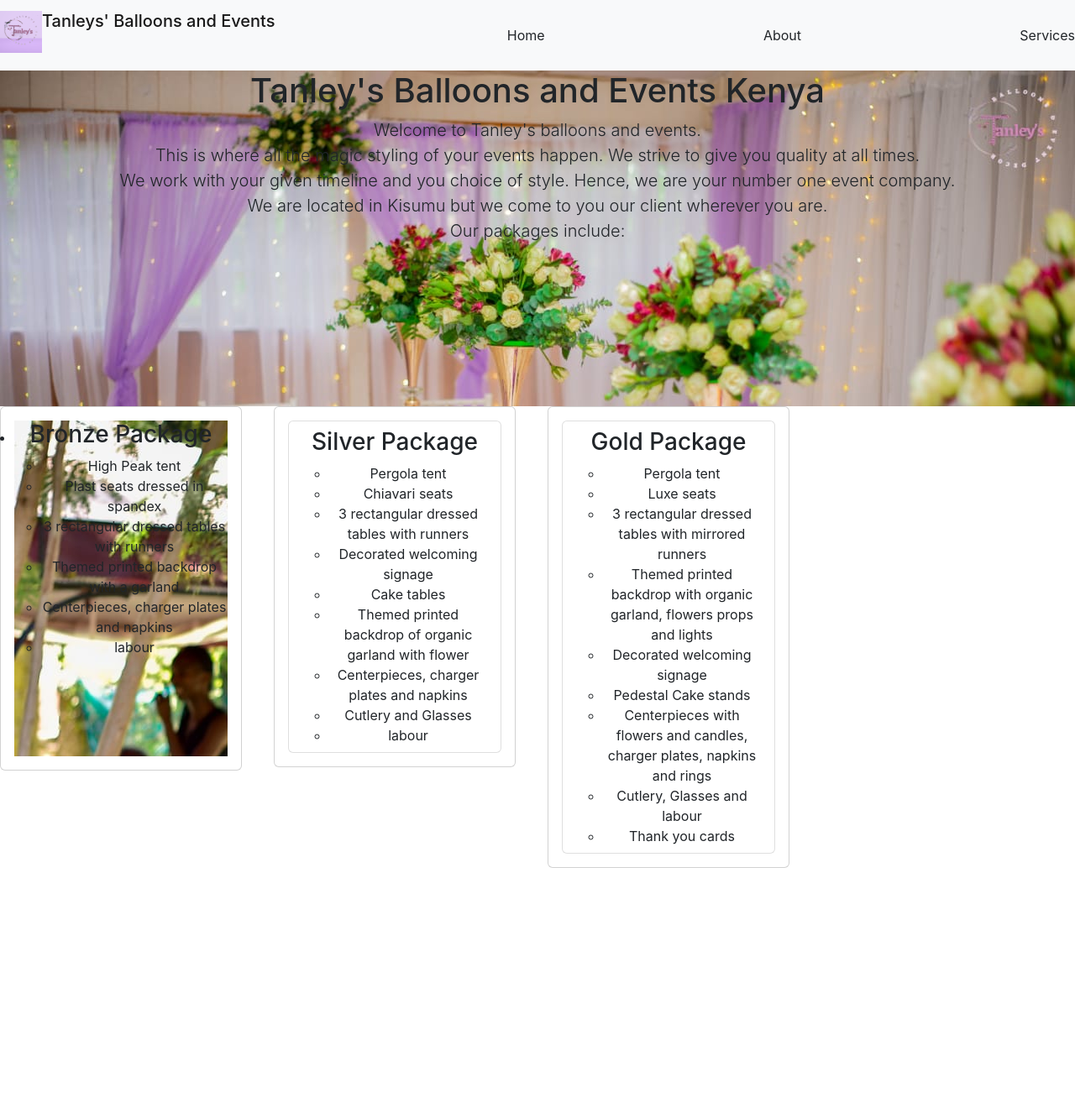
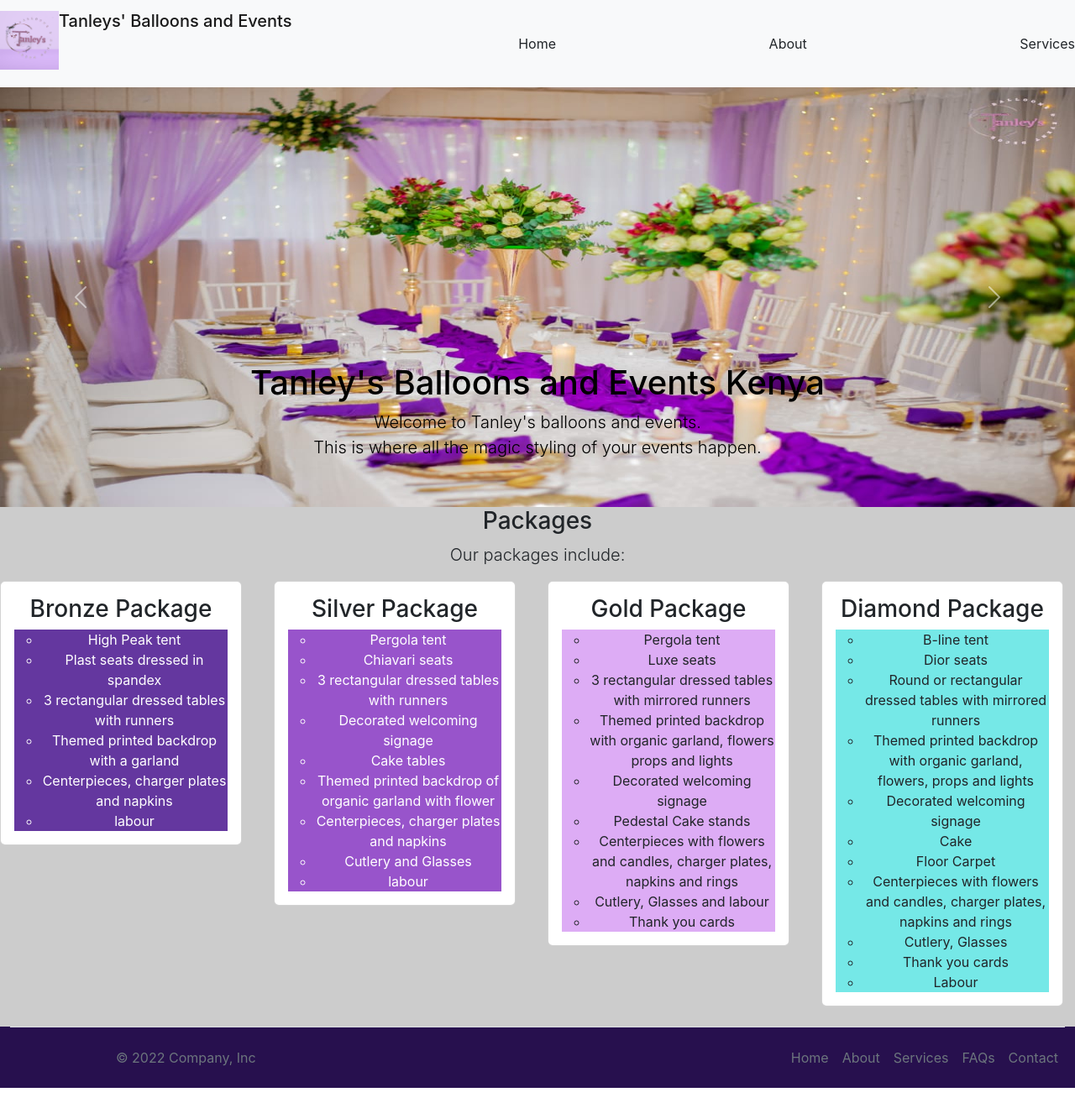
Before and after one commit to judithawino/tanleys-balloons-events, a React (Create React App) app: page / in a window 1280 px wide. Shown: the whole page at 84% size. Before the commit the page ends 1034 px from the top, so only its background shows below. Built offline with nearby package versions, Linux system fonts and the light colour scheme.

Commit message:
Added page footer, image slides and cards to hold a list

```diff
--- a/src/components/App.css
+++ b/src/components/App.css
@@ -1,60 +1,11 @@
 .App {
   text-align: center;
+  background-color: rgba(0,0,0,0.2);
 }
-
 #App-logo {
   max-width: 360px;
-  height: 50px;
+  height: 70px;
   pointer-events: none;
   padding: auto 0px 10px 15px;
   margin: 0px;
 }
-p {
-  text-align: center;
-  /* animation-duration: 16s;
-  animation-name: slide;
-  animation-timing-function: infinite; */
-}
-.home{
-  background-image: url(./images/table_setting.jpg);
-  height: 400px;
-  max-width: 100%;
-}
-.bronze{
-  background-image: url(./images/babyshower.jpg);
-  max-width: 100%;
-  height:400px
-}
-.unordered{
-  list-style: none;
-}
-
-/* @media (prefers-reduced-motion: no-preference) {
-  .App-logo {
-    animation: App-logo-spin infinite 20s linear;
-  }
-} */
-
-.App-header {
-  background-color: #282c34;
-  min-height: 100vh;
-  display: flex;
-  flex-direction: column;
-  align-items: center;
-  justify-content: center;
-  font-size: calc(10px + 2vmin);
-  color: white;
-}
-
-.App-link {
-  color: #61dafb;
-}
-
-@keyframes App-logo-spin {
-  from {
-    transform: rotate(0deg);
-  }
-  to {
-    transform: rotate(360deg);
-  }
-}
--- a/src/components/App.js
+++ b/src/components/App.js
@@ -13,7 +13,6 @@
     <div className="App">
 
       <Router>
-
         <div className="navbar bg-light">
           <h1 className="navbar-brand">
             <Link to="/logo_design"><img id="App-logo" src={logo_design} alt="Company Logo" className="d-inline-block align-text-top"></img></Link>
@@ -22,13 +21,35 @@
           <Link className="nav-link active" to="/about">About</Link>
           <Link className="nav-link active" to="/services">Services</Link>
         </div>
+
+
         <Routes>
           <Route exact path="/" element={<Home />}/>
           <Route exact path="/about" element={<About />}/>
           <Route excat path="/services" element={<Services />}/>
         </Routes>
+
+        <div>
+        <div className="container" style={{background:'#27104e', maxWidth:"100%"}}>
+        <footer className="d-flex flex-wrap justify-content-between align-items-center py-3 my-4 border-top" style={{width:'100%'}}>
+          <p className="col-md-4 mb-0 text-muted">© 2022 Company, Inc</p>
+
+          <Link to="/" className="col-md-4 d-flex align-items-center justify-content-center mb-3 mb-md-0 me-md-auto link-dark text-decoration-none">
+
+          </Link>
+
+          <ul className="nav col-md-4 justify-content-end">
+            <li className="nav-item"><Link to="/" className="nav-link px-2 text-muted">Home</Link></li>
+            <li className="nav-item"><Link to="/about" className="nav-link px-2 text-muted">About</Link></li>
+            <li className="nav-item"><Link to="/services" className="nav-link px-2 text-muted">Services</Link></li>
+            <li className="nav-item"><Link to="/faqs" className="nav-link px-2 text-muted">FAQs</Link></li>
+            <li className="nav-item"><Link to="contact" className="nav-link px-2 text-muted">Contact</Link></li>
+          </ul>
+        </footer>
+      </div>
+
+        </div>
       </Router>
-
 
     </div>
   );
--- a/src/components/Home.js
+++ b/src/components/Home.js
@@ -1,28 +1,77 @@
 import React from 'react';
 import babyshower from './images/babyshower.jpg'
+import balloon_hug from './images/balloon_hug.jpg';
+import img from './images/img.jpg'
+import lux from './images/lux.jpg'
+import table_setting from './images/table_setting.jpg'
 
 export default function Home(){
 
     return(
         <div>
-        <div className="home">
+            <div id="carouselExampleControls" className="carousel slide" data-bs-ride="carousel">
+                <div className="carousel-inner">
+                    <div className="carousel-item active" data-bs-interval="10000">
+                        <img src={table_setting} className="d-block w-100" alt="..." style={{height:500 +'px'}}/>
+                        <div className="carousel-caption d-none d-md-block" style={{color:'black'}}>
                             <h1>Tanley's Balloons and Events Kenya</h1>
                             <p className='lead'>Welcome to Tanley's balloons and events.<br/>
-             This is where all the magic styling of your events happen. We strive to give you quality at all times.<br/>
-             We work with your given timeline and you choice of style. Hence, we are your number one event company. <br/>
-             We are located in Kisumu but we come to you our client wherever you are.<br/>
-             Our packages include:
+                                This is where all the magic styling of your events happen.
                             </p>
                         </div>
+                    </div>
+                    <div className="carousel-item" data-bs-interval="10000">
+                    <img src={babyshower} className="d-block w-100" alt="..." style={{height:500 +'px'}}/>
+                    <div className="carousel-caption d-none d-md-block" style={{color:'black'}}>
+                            <h1>Tanley's Balloons and Events Kenya</h1>
+                            <p className='lead'>we strive to give you quality at all times.<br/>
+                                We work with your given timeline and you choice of style and theme color.
+                            </p>
+                        </div>
+                    </div>
+                    <div className="carousel-item" data-bs-interval="10000">
+                        <img src={img} className="d-block w-100" alt="..." style={{height:500+'px'}}/>
+                        <div class="carousel-caption d-none d-md-block" style={{color:'black'}}>
+                            <h1>Tanley's Balloons and Events Kenya</h1>
+                            <p className='lead'>What makes us your number one event company country wide, <br/>
+                                is that we not only promise to work dilligently, but to also deliver beyond your expectations.
+                            </p>
+                        </div>
+                    </div>
+                    <div className="carousel-item" data-bs-interval="10000">
+                        <img src={balloon_hug} className="d-block w-100" alt="..." style={{height:500+'px'}}/>
+                        <div className="carousel-caption d-none d-md-block" style={{color:'black'}}>
+                            <h1>Tanley's Balloons and Events Kenya</h1>
+                            <p className='lead'>We are located in Kisumu, along Swan Center</p>
+                        </div>
+                    </div>
+                    <div className="carousel-item" data-bs-interval="10000">
+                        <img src={lux} className="d-block w-100" alt="..." style={{height:500+'px'}}/>
+                        <div className="carousel-caption d-none d-md-block" style={{color:'black'}}>
+                            <h1>Tanley's Balloons and Events Kenya</h1>
+                            <p className='lead' style={{flush:'left'}}>However, we are flexible and ready to travel whenever duty calls.</p>
+                        </div>
+                    </div>
+                </div>
+                <button className="carousel-control-prev" type="button" data-bs-target="#carouselExampleControls" data-bs-slide="prev">
+                    <span className="carousel-control-prev-icon" aria-hidden="true"></span>
+                    <span className="visually-hidden" style={{bgcolor: 'black'}}>Previous</span>
+                </button>
+                <button className="carousel-control-next" type="button" data-bs-target="#carouselExampleControls" data-bs-slide="next">
+                    <span className="carousel-control-next-icon" aria-hidden="true"></span>
+                    <span className="visually-hidden">Next</span>
+                </button>
+            </div>
+            <h3>Packages</h3>
+            <p className='lead'>Our packages include:</p>
+
             <div className="row">
                 <div className="col-md-3">
                     <div className='card' style={{width: 18 + 'rem'}}>
                         <div className="card-body">
-                          <div className='bronze'>
                             <ul className="list-group list-group-right">
-                                <li className="list-item">
                                 <h3 className='card-title'>Bronze Package</h3>
-                                    <ul>
+                                <ul style={{background:'#64379f', color:'#fff'}}>
                                     <li className="list-item">High Peak tent</li>
                                     <li className="list-item">Plast seats dressed in spandex</li>
                                     <li className="list-item">3 rectangular dressed tables with runners</li>
@@ -30,21 +79,17 @@
                                     <li className="list-item">Centerpieces, charger plates and napkins</li>
                                     <li className="list-item">labour</li>
                                 </ul>
-                                </li>
                             </ul>
                         </div>
                     </div>
                 </div>
-                </div>
-
 
                 <div className="col-md-3">
                     <div className='card' style={{width: 18 + 'rem'}}>
                         <div className="card-body">
                             <ul className="list-group list-group-right">
-                                <li className="list-group-item">
                                 <h3 className='card-title'>Silver Package</h3>
-                                    <ul>
+                                <ul style={{background:'#9854cb', color:'#fff'}}>
                                     <li className="list-item">Pergola tent</li>
                                     <li className="list-item">Chiavari seats</li>
                                     <li className="list-item">3 rectangular dressed tables with runners</li>
@@ -55,18 +100,17 @@
                                     <li className="list-item">Cutlery and Glasses</li>
                                     <li className="list-item">labour</li>
                                 </ul>
-                                </li>
                             </ul>
                         </div>
                     </div>
                 </div>
+
                 <div className="col-md-3">
                     <div className='card' style={{width: 18 + 'rem'}}>
                         <div className="card-body">
                             <ul className="list-group list-group-right">
-                                <li className="list-group-item">
                                 <h3 className='card-title'>Gold Package</h3>
-                                    <ul>
+                                <ul style={{background:'#ddacf5'}}>
                                     <li className="list-item">Pergola tent</li>
                                     <li className="list-item">Luxe seats</li>
                                     <li className="list-item">3 rectangular dressed tables with mirrored runners</li>
@@ -76,8 +120,32 @@
                                     <li className="list-item">Centerpieces with flowers and candles, charger plates, napkins and rings</li>
                                     <li className="list-item">Cutlery, Glasses and labour</li>
                                     <li className="list-item">Thank you cards</li>
+                                    {/* <span class="position-absolute top-0 start-100 translate-middle p-2 bg-danger border border-light rounded-circle">
+                                        15 PAX @<br/>Ksh.41,000/
+                                    </span> */}
                                 </ul>
-                                </li>
+                            </ul>
+                        </div>
+                    </div>
+                </div>
+                <div className="col-md-3">
+                    <div className='card' style={{width: 18 + 'rem'}}>
+                        <div className="card-body">
+                            <ul className="list-group list-group-right">
+                                <h3 className='card-title'>Diamond Package</h3>
+                                <ul style={{background:'#75e8e7'}}>
+                                    <li className="list-item">B-line tent</li>
+                                    <li className="list-item">Dior seats</li>
+                                    <li className="list-item">Round or rectangular dressed tables with mirrored runners</li>
+                                    <li className="list-item">Themed printed backdrop with organic garland, flowers, props and lights</li>
+                                    <li className="list-item">Decorated welcoming signage</li>
+                                    <li className="list-item">Cake</li>
+                                    <li className="list-item">Floor Carpet</li>
+                                    <li className="list-item">Centerpieces with flowers and candles, charger plates, napkins and rings</li>
+                                    <li className="list-item">Cutlery, Glasses</li>
+                                    <li className="list-item">Thank you cards</li>
+                                    <li className="list-item">Labour</li>
+                                </ul>
                             </ul>
                         </div>
                     </div>
```
Also changed, not shown: src/components/images/IMG-20220616-WA0265.jpg (deleted). Lines whose indentation alone changed are shown as unchanged.
